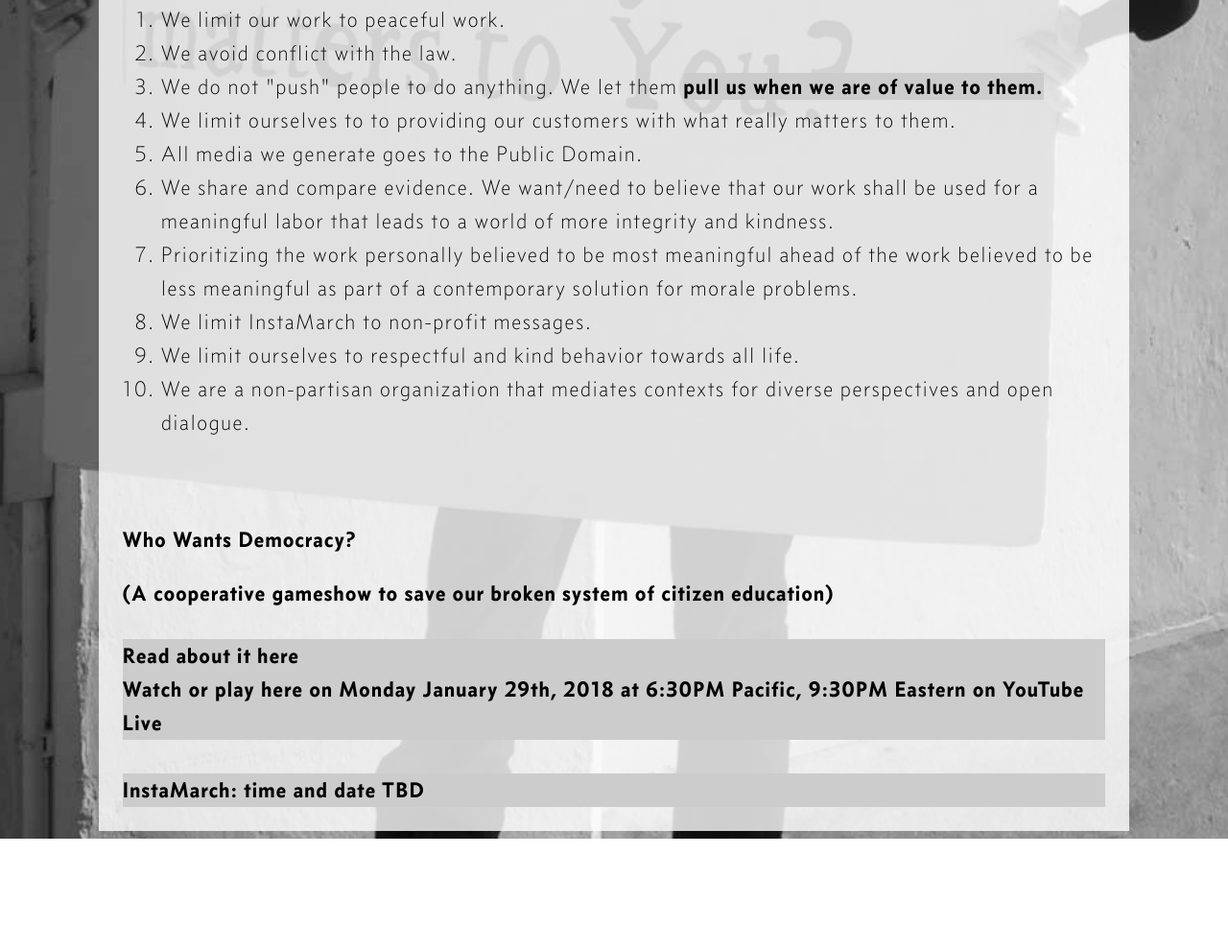
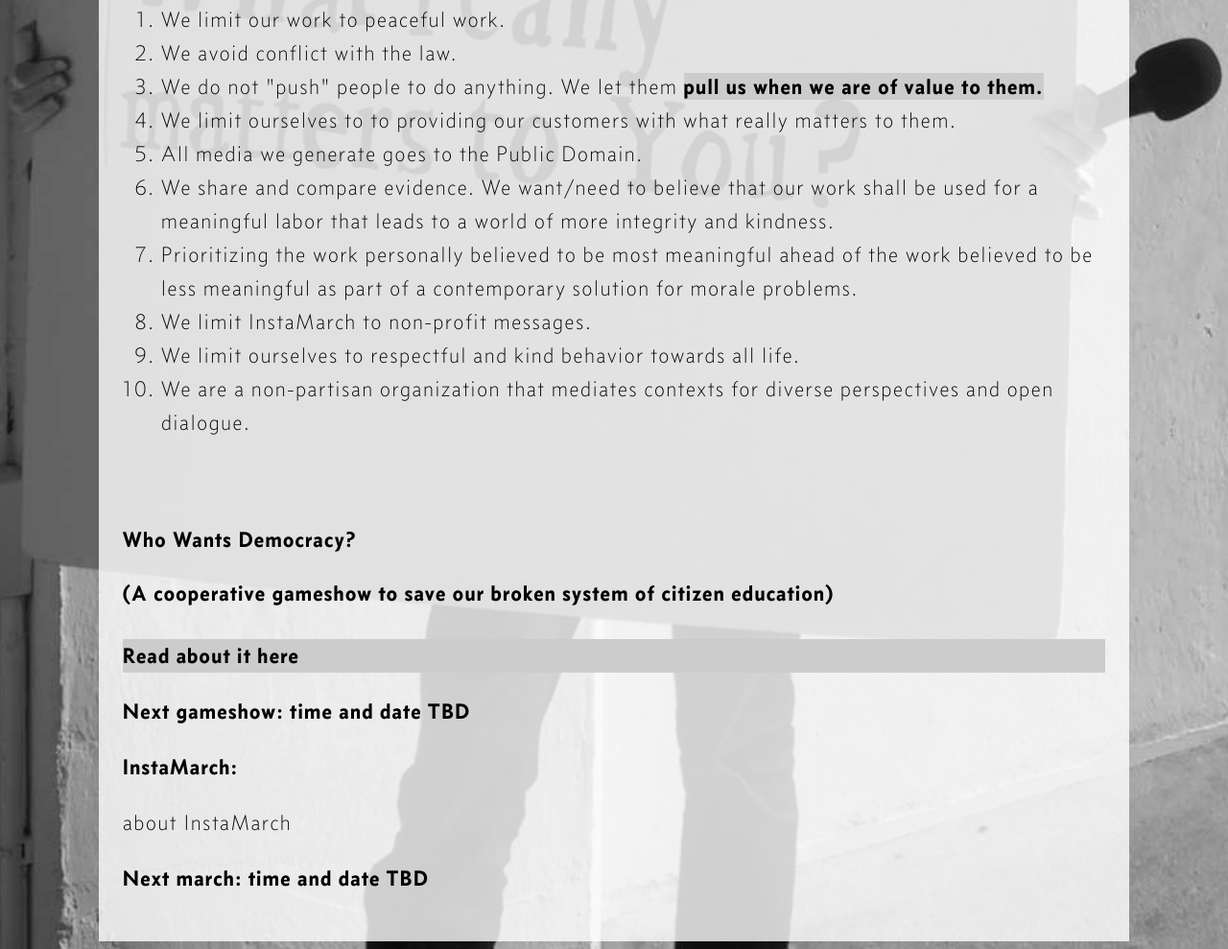
Before and after one commit to InstaMarch/InstaMarch, a website: page index.html in a window 1280 px wide. Shown: the part 2146-3135 px from the top of the page at 96% size. Before the commit the page ends 3020 px from the top, so only its background shows below. Drawn offline with Linux system fonts and the light colour scheme.

Commit message:
Informs user of potential events.

```diff
--- a/index.html
+++ b/index.html
@@ -80,9 +80,10 @@
                 <h3 class="spacing">Who Wants Democracy?</h3>
                 <h4>(A cooperative gameshow to save our broken system of citizen education)</h4>
                 <a href="https://medium.com/instamarch/who-wants-democracy-f73124adcbe3">Read about it here</a>
-                <a href="https://youtu.be/UUFcKymhJYs">Watch or play here on Monday January 29th, 2018 at 6:30PM Pacific, 9:30PM Eastern on YouTube Live</a>
-                <br />
-                <a href='#who-wants-democracy'>InstaMarch: time and date TBD</a>
+                <h3>Next gameshow: time and date TBD</h3>
+                <h3>InstaMarch: </h3>
+                <p>about InstaMarch</p>
+                <h3>Next march: time and date TBD</h3>
 
             </div>
         </div>
```
